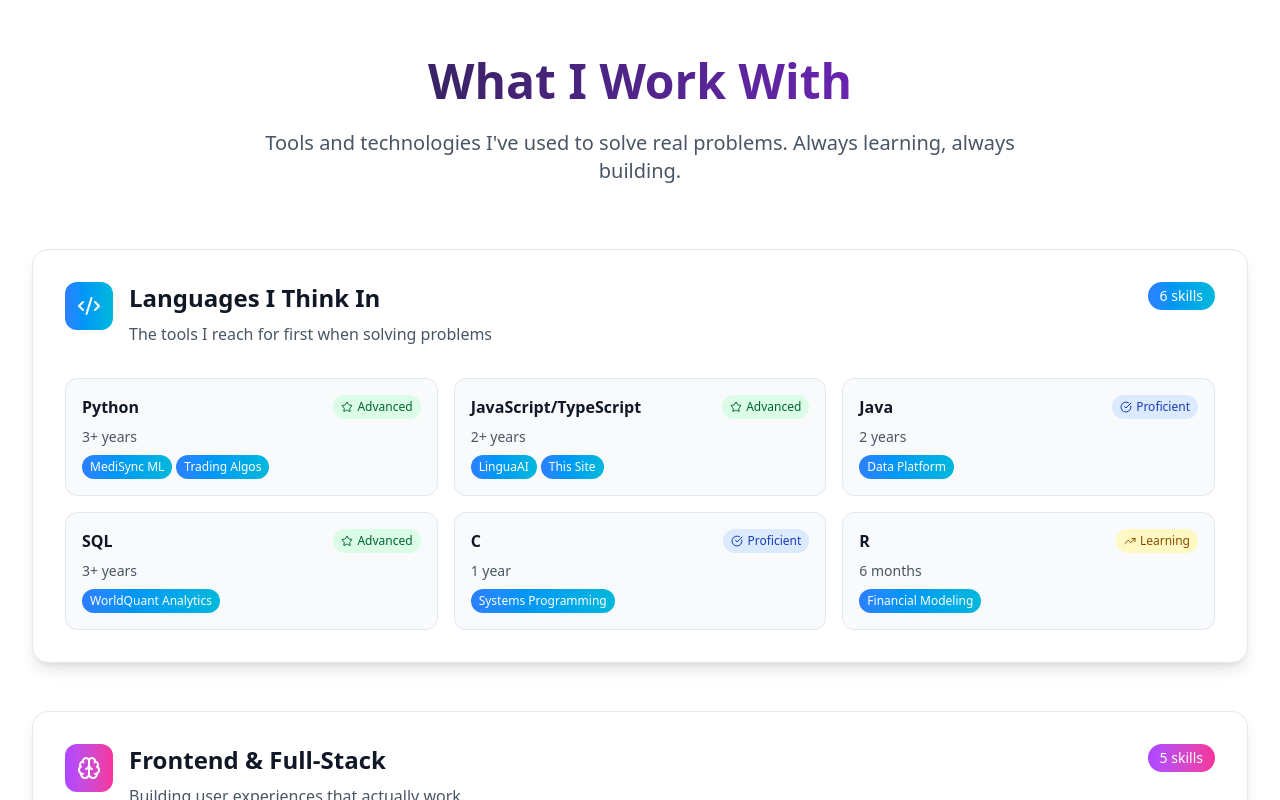
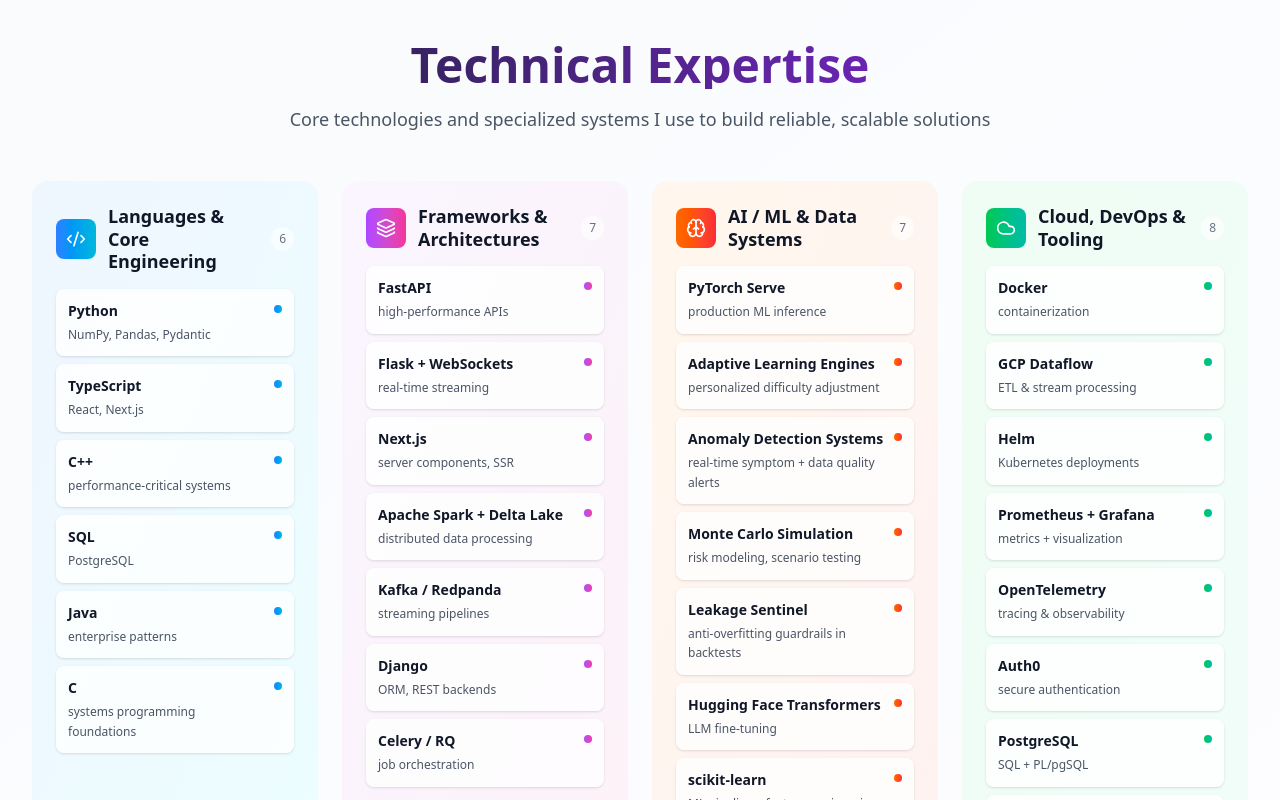
Before and after one commit to PriscillaOng12/portfolio, a Next.js app: page / in a window 1280 px wide. Shown: the part 5160-5960 px from the top of the page. Built offline with nearby package versions, Linux system fonts and the light colour scheme.

Commit message:
Update skills.tsx

```diff
--- a/src/components/skills.tsx
+++ b/src/components/skills.tsx
@@ -1,266 +1,189 @@
 'use client';
 
 import { motion } from 'framer-motion';
-import { Code2, Database, Cloud, Brain, BarChart3, TrendingUp, Star, CheckCircle } from 'lucide-react';
-
-interface Skill {
-  name: string;
-  level: 'Advanced' | 'Proficient' | 'Learning';
-  yearsUsed: string;
-  projectsUsed?: string[];
-}
+import { Code2, Layers, Brain, Cloud } from 'lucide-react';
 
 interface SkillCategory {
   title: string;
   icon: React.ComponentType<{ size: number; className?: string }>;
-  skills: Skill[];
+  skills: Array<{
+    name: string;
+    description: string;
+  }>;
   color: string;
-  description: string;
 }
 
 const skillCategories: SkillCategory[] = [
   {
-    title: 'Languages I Think In',
+    title: 'Languages & Core Engineering',
     icon: Code2,
-    description: 'The tools I reach for first when solving problems',
+    color: 'from-blue-500 to-cyan-500',
     skills: [
-      { name: 'Python', level: 'Advanced', yearsUsed: '3+ years', projectsUsed: ['MediSync ML', 'Trading Algos'] },
-      { name: 'JavaScript/TypeScript', level: 'Advanced', yearsUsed: '2+ years', projectsUsed: ['LinguaAI', 'This Site'] },
-      { name: 'Java', level: 'Proficient', yearsUsed: '2 years', projectsUsed: ['Data Platform'] },
-      { name: 'SQL', level: 'Advanced', yearsUsed: '3+ years', projectsUsed: ['WorldQuant Analytics'] },
-      { name: 'C', level: 'Proficient', yearsUsed: '1 year', projectsUsed: ['Systems Programming'] },
-      { name: 'R', level: 'Learning', yearsUsed: '6 months', projectsUsed: ['Financial Modeling'] }
-    ],
-    color: 'from-blue-500 to-cyan-500'
+      { name: 'Python', description: 'NumPy, Pandas, Pydantic' },
+      { name: 'TypeScript', description: 'React, Next.js' },
+      { name: 'C++', description: 'performance-critical systems' },
+      { name: 'SQL', description: 'PostgreSQL' },
+      { name: 'Java', description: 'enterprise patterns' },
+      { name: 'C', description: 'systems programming foundations' }
+    ]
   },
   {
-    title: 'Frontend & Full-Stack',
-    icon: Brain,
-    description: 'Building user experiences that actually work',
+    title: 'Frameworks & Architectures',
+    icon: Layers,
+    color: 'from-purple-500 to-pink-500',
     skills: [
-      { name: 'React/Next.js', level: 'Advanced', yearsUsed: '2+ years', projectsUsed: ['LinguaAI', 'Portfolio'] },
-      { name: 'Node.js', level: 'Proficient', yearsUsed: '1.5 years', projectsUsed: ['API Backends'] },
-      { name: 'Django/FastAPI', level: 'Proficient', yearsUsed: '1 year', projectsUsed: ['MediSync Backend'] },
-      { name: 'React Native', level: 'Learning', yearsUsed: '8 months', projectsUsed: ['MediSync Mobile'] },
-      { name: 'Tailwind CSS', level: 'Proficient', yearsUsed: '1 year', projectsUsed: ['Recent Projects'] }
-    ],
-    color: 'from-purple-500 to-pink-500'
+      { name: 'FastAPI', description: 'high-performance APIs' },
+      { name: 'Flask + WebSockets', description: 'real-time streaming' },
+      { name: 'Next.js', description: 'server components, SSR' },
+      { name: 'Apache Spark + Delta Lake', description: 'distributed data processing' },
+      { name: 'Kafka / Redpanda', description: 'streaming pipelines' },
+      { name: 'Django', description: 'ORM, REST backends' },
+      { name: 'Celery / RQ', description: 'job orchestration' }
+    ]
   },
   {
-    title: 'Data & Infrastructure',
-    icon: Database,
-    description: 'Making data work at scale (15TB+ daily at WorldQuant)',
+    title: 'AI / ML & Data Systems',
+    icon: Brain,
+    color: 'from-orange-500 to-red-500',
     skills: [
-      { name: 'PostgreSQL', level: 'Advanced', yearsUsed: '2+ years', projectsUsed: ['MediSync', 'Trading DB'] },
-      { name: 'Apache Spark', level: 'Proficient', yearsUsed: '1 year', projectsUsed: ['WorldQuant Pipelines'] },
-      { name: 'Redis', level: 'Proficient', yearsUsed: '1 year', projectsUsed: ['Caching Layers'] },
-      { name: 'Docker/K8s', level: 'Learning', yearsUsed: '8 months', projectsUsed: ['Deployment'] },
-      { name: 'AWS', level: 'Proficient', yearsUsed: '1.5 years', projectsUsed: ['Cloud Infrastructure'] }
-    ],
-    color: 'from-green-500 to-teal-500'
+      { name: 'PyTorch Serve', description: 'production ML inference' },
+      { name: 'Adaptive Learning Engines', description: 'personalized difficulty adjustment' },
+      { name: 'Anomaly Detection Systems', description: 'real-time symptom + data quality alerts' },
+      { name: 'Monte Carlo Simulation', description: 'risk modeling, scenario testing' },
+      { name: 'Leakage Sentinel', description: 'anti-overfitting guardrails in backtests' },
+      { name: 'Hugging Face Transformers', description: 'LLM fine-tuning' },
+      { name: 'scikit-learn', description: 'ML pipelines, feature engineering' }
+    ]
   },
   {
-    title: 'AI & Machine Learning',
-    icon: Brain,
-    description: 'From research papers to production models',
+    title: 'Cloud, DevOps & Tooling',
+    icon: Cloud,
+    color: 'from-green-500 to-teal-500',
     skills: [
-      { name: 'PyTorch', level: 'Advanced', yearsUsed: '2+ years', projectsUsed: ['Bias Research', 'MediSync ML'] },
-      { name: 'OpenAI APIs', level: 'Proficient', yearsUsed: '1 year', projectsUsed: ['LinguaAI Conversations'] },
-      { name: 'pandas/NumPy', level: 'Advanced', yearsUsed: '3+ years', projectsUsed: ['All Data Projects'] },
-      { name: 'scikit-learn', level: 'Proficient', yearsUsed: '2 years', projectsUsed: ['Predictive Models'] },
-      { name: 'Hugging Face', level: 'Learning', yearsUsed: '6 months', projectsUsed: ['LLM Fine-tuning'] }
-    ],
-    color: 'from-orange-500 to-red-500'
-  },
-  {
-    title: 'Finance & Trading',
-    icon: TrendingUp,
-    description: 'Managing my own $65k portfolio while building quant strategies',
-    skills: [
-      { name: 'Options Trading', level: 'Learning', yearsUsed: '1 year', projectsUsed: ['Personal Portfolio'] },
-      { name: 'Risk Management', level: 'Proficient', yearsUsed: '1.5 years', projectsUsed: ['WorldQuant Models'] },
-      { name: 'Time Series Analysis', level: 'Proficient', yearsUsed: '1 year', projectsUsed: ['ARIMA/GARCH'] },
-      { name: 'Statistical Modeling', level: 'Advanced', yearsUsed: '2+ years', projectsUsed: ['Research & Trading'] },
-      { name: 'Bloomberg Terminal', level: 'Learning', yearsUsed: '6 months', projectsUsed: ['Market Data'] }
-    ],
-    color: 'from-yellow-500 to-orange-500'
+      { name: 'Docker', description: 'containerization' },
+      { name: 'GCP Dataflow', description: 'ETL & stream processing' },
+      { name: 'Helm', description: 'Kubernetes deployments' },
+      { name: 'Prometheus + Grafana', description: 'metrics + visualization' },
+      { name: 'OpenTelemetry', description: 'tracing & observability' },
+      { name: 'Auth0', description: 'secure authentication' },
+      { name: 'PostgreSQL', description: 'SQL + PL/pgSQL' },
+      { name: 'Redis', description: 'caching, queues' }
+    ]
   }
 ];
 
-// Skill Level Component
-const SkillLevelBadge = ({ level }: { level: 'Advanced' | 'Proficient' | 'Learning' }) => {
-  const colors = {
-    Advanced: 'bg-green-100 text-green-800 dark:bg-green-900 dark:text-green-200',
-    Proficient: 'bg-blue-100 text-blue-800 dark:bg-blue-900 dark:text-blue-200',
-    Learning: 'bg-yellow-100 text-yellow-800 dark:bg-yellow-900 dark:text-yellow-200'
-  };
+// Individual Skill Item Component
+const SkillItem = ({ skill, categoryColor }: { skill: { name: string; description: string }; categoryColor: string }) => (
+  <motion.div
+    whileHover={{ scale: 1.02, y: -1 }}
+    className="group bg-white/80 dark:bg-gray-700/80 rounded-lg p-3 shadow-sm hover:shadow-md transition-all duration-300"
+  >
+    <div className="flex items-start justify-between">
+      <div className="flex-1">
+        <h4 className="font-semibold text-gray-900 dark:text-white mb-1 group-hover:text-blue-600 dark:group-hover:text-blue-400 transition-colors text-sm">
+          {skill.name}
+        </h4>
+        <p className="text-xs text-gray-600 dark:text-gray-400 leading-relaxed">
+          {skill.description}
+        </p>
+      </div>
+      <div className={`w-2 h-2 rounded-full bg-gradient-to-r ${categoryColor} mt-1 ml-2 flex-shrink-0`} />
+    </div>
+  </motion.div>
+);
 
-  const icons = {
-    Advanced: <Star size={12} className="mr-1" />,
-    Proficient: <CheckCircle size={12} className="mr-1" />,
-    Learning: <TrendingUp size={12} className="mr-1" />
+// Category Card Component
+const CategoryCard = ({ category, index }: { category: SkillCategory; index: number }) => {
+  const IconComponent = category.icon;
+
+  // Get gradient background based on category
+  const getGradientBg = (color: string) => {
+    switch (color) {
+      case 'from-blue-500 to-cyan-500':
+        return 'from-blue-50 to-cyan-50 dark:from-gray-800 dark:to-gray-700';
+      case 'from-purple-500 to-pink-500':
+        return 'from-purple-50 to-pink-50 dark:from-gray-800 dark:to-gray-700';
+      case 'from-orange-500 to-red-500':
+        return 'from-orange-50 to-red-50 dark:from-gray-800 dark:to-gray-700';
+      case 'from-green-500 to-teal-500':
+        return 'from-green-50 to-teal-50 dark:from-gray-800 dark:to-gray-700';
+      case 'from-yellow-500 to-orange-500':
+        return 'from-yellow-50 to-orange-50 dark:from-gray-800 dark:to-gray-700';
+      default:
+        return 'from-gray-50 to-gray-100 dark:from-gray-800 dark:to-gray-700';
+    }
   };
 
   return (
-    <span className={`inline-flex items-center px-2 py-1 rounded-full text-xs font-medium ${colors[level]}`}>
-      {icons[level]}
-      {level}
-    </span>
+    <motion.div
+      initial={{ opacity: 0, y: 20 }}
+      whileInView={{ opacity: 1, y: 0 }}
+      transition={{ duration: 0.4, delay: index * 0.1 }}
+      viewport={{ once: true }}
+      className={`bg-gradient-to-br ${getGradientBg(category.color)} rounded-2xl p-6 h-full`}
+    >
+      {/* Category Header */}
+      <div className="flex items-center gap-3 mb-4">
+        <div className={`w-10 h-10 bg-gradient-to-r ${category.color} rounded-lg flex items-center justify-center`}>
+          <IconComponent size={20} className="text-white" />
+        </div>
+        <div className="flex-1">
+          <h3 className="font-bold text-gray-900 dark:text-white text-lg leading-tight">
+            {category.title}
+          </h3>
+        </div>
+        <span className="text-xs text-gray-500 dark:text-gray-400 bg-white/60 dark:bg-gray-600/60 px-2 py-1 rounded-full">
+          {category.skills.length}
+        </span>
+      </div>
+
+      {/* Skills List */}
+      <div className="space-y-2">
+        {category.skills.map((skill, skillIndex) => (
+          <motion.div
+            key={skill.name}
+            initial={{ opacity: 0, x: -10 }}
+            whileInView={{ opacity: 1, x: 0 }}
+            transition={{ duration: 0.3, delay: (index * 0.1) + (skillIndex * 0.03) }}
+            viewport={{ once: true }}
+          >
+            <SkillItem skill={skill} categoryColor={category.color} />
+          </motion.div>
+        ))}
+      </div>
+    </motion.div>
   );
 };
 
-// Individual Skill Component
-const SkillCard = ({ skill, categoryColor }: { skill: Skill; categoryColor: string }) => (
-  <motion.div
-    whileHover={{ scale: 1.02 }}
-    className="group/skill bg-gray-50 dark:bg-gray-700 rounded-xl p-4 hover:bg-white dark:hover:bg-gray-600 transition-all duration-300 border border-transparent hover:border-gray-200 dark:hover:border-gray-500"
-  >
-    <div className="flex items-start justify-between mb-2">
-      <h4 className="font-semibold text-gray-900 dark:text-white">{skill.name}</h4>
-      <SkillLevelBadge level={skill.level} />
-    </div>
-    <p className="text-sm text-gray-600 dark:text-gray-400 mb-2">{skill.yearsUsed}</p>
-    {skill.projectsUsed && skill.projectsUsed.length > 0 && (
-      <div className="flex flex-wrap gap-1">
-        {skill.projectsUsed.slice(0, 2).map((project, idx) => (
-          <span
-            key={idx}
-            className={`text-xs px-2 py-1 bg-gradient-to-r ${categoryColor} text-white rounded-full`}
-          >
-            {project}
-          </span>
-        ))}
-        {skill.projectsUsed.length > 2 && (
-          <span className="text-xs text-gray-500 dark:text-gray-400">
-            +{skill.projectsUsed.length - 2} more
-          </span>
-        )}
-      </div>
-    )}
-  </motion.div>
-);
-
+// Main Skills Component
 export function Skills() {
   return (
-    <section id="skills" className="py-20 bg-white dark:bg-gray-950">
+    <section id="skills" className="py-16 bg-gradient-to-br from-gray-50 via-blue-50/30 to-purple-50/30 dark:from-gray-950 dark:via-gray-900 dark:to-gray-900">
       <div className="max-w-7xl mx-auto px-4 sm:px-6 lg:px-8">
+        {/* Header */}
         <motion.div
           initial={{ opacity: 0, y: 20 }}
           whileInView={{ opacity: 1, y: 0 }}
           transition={{ duration: 0.6 }}
           viewport={{ once: true }}
-          className="text-center mb-16"
+          className="text-center mb-12"
         >
-          <h2 className="text-4xl lg:text-5xl font-bold mb-6 bg-gradient-to-r from-gray-900 to-purple-600 dark:from-white dark:to-purple-400 bg-clip-text text-transparent">
-            What I Work With
+          <h2 className="text-4xl lg:text-5xl font-bold mb-4 bg-gradient-to-r from-gray-900 to-purple-600 dark:from-white dark:to-purple-400 bg-clip-text text-transparent">
+            Technical Expertise
           </h2>
-          <p className="text-xl text-gray-600 dark:text-gray-400 max-w-3xl mx-auto">
-            Tools and technologies I've used to solve real problems. Always learning, always building.
+          <p className="text-lg text-gray-600 dark:text-gray-400 max-w-3xl mx-auto">
+            Core technologies and specialized systems I use to build reliable, scalable solutions
           </p>
         </motion.div>
 
-        <div className="space-y-12">
-          {skillCategories.map((category, index) => {
-            const IconComponent = category.icon;
-            return (
-              <motion.div
-                key={category.title}
-                initial={{ opacity: 0, y: 20 }}
-                whileInView={{ opacity: 1, y: 0 }}
-                transition={{ duration: 0.6, delay: index * 0.1 }}
-                viewport={{ once: true }}
-                className="bg-white dark:bg-gray-800 rounded-2xl p-8 shadow-lg border border-gray-100 dark:border-gray-700"
-              >
-                {/* Category Header */}
-                <div className="flex items-start gap-4 mb-8">
-                  <div className={`p-3 rounded-xl bg-gradient-to-r ${category.color} text-white`}>
-                    <IconComponent size={24} />
-                  </div>
-                  <div className="flex-1">
-                    <h3 className="text-2xl font-bold text-gray-900 dark:text-white mb-2">
-                      {category.title}
-                    </h3>
-                    <p className="text-gray-600 dark:text-gray-400">
-                      {category.description}
-                    </p>
-                  </div>
-                  <div className={`px-3 py-1 rounded-full text-sm font-medium bg-gradient-to-r ${category.color} text-white`}>
-                    {category.skills.length} skills
-                  </div>
-                </div>
-
-                {/* Skills Grid */}
-                <div className="grid grid-cols-1 md:grid-cols-2 lg:grid-cols-3 gap-4">
-                  {category.skills.map((skill, skillIndex) => (
-                    <motion.div
-                      key={skill.name}
-                      initial={{ opacity: 0, x: -20 }}
-                      whileInView={{ opacity: 1, x: 0 }}
-                      transition={{ duration: 0.4, delay: (index * 0.1) + (skillIndex * 0.05) }}
-                      viewport={{ once: true }}
-                    >
-                      <SkillCard skill={skill} categoryColor={category.color} />
-                    </motion.div>
-                  ))}
-                </div>
-              </motion.div>
-            );
-          })}
+        {/* Skills Grid - 4 Cards in Single Row */}
+        <div className="grid grid-cols-1 md:grid-cols-2 lg:grid-cols-4 gap-6">
+          {skillCategories.map((category, index) => (
+            <CategoryCard key={category.title} category={category} index={index} />
+          ))}
         </div>
 
-        {/* What I'm Learning Now */}
-        <motion.div
-          initial={{ opacity: 0, y: 20 }}
-          whileInView={{ opacity: 1, y: 0 }}
-          transition={{ duration: 0.6, delay: 0.8 }}
-          viewport={{ once: true }}
-          className="mt-16"
-        >
-          <div className="bg-gradient-to-r from-blue-50 to-purple-50 dark:from-gray-800 dark:to-gray-700 rounded-2xl p-8">
-            <div className="text-center mb-8">
-              <h3 className="text-2xl font-bold text-gray-900 dark:text-white mb-4">
-                What I'm Learning Right Now
-              </h3>
-              <p className="text-gray-600 dark:text-gray-400 max-w-2xl mx-auto">
-                The stuff I'm currently obsessing over (because there's always something new to figure out)
-              </p>
-            </div>
 
-            <div className="grid grid-cols-1 md:grid-cols-2 lg:grid-cols-4 gap-6">
-              <div className="bg-white dark:bg-gray-800 p-6 rounded-xl text-center">
-                <div className="w-12 h-12 bg-blue-100 dark:bg-blue-900 rounded-lg flex items-center justify-center mx-auto mb-3">
-                  <Brain size={24} className="text-blue-600 dark:text-blue-300" />
-                </div>
-                <h4 className="font-semibold text-gray-900 dark:text-white mb-2">AI Bias Research</h4>
-                <p className="text-sm text-gray-600 dark:text-gray-400">Understanding how models fail in the real world</p>
-              </div>
-
-              <div className="bg-white dark:bg-gray-800 p-6 rounded-xl text-center">
-                <div className="w-12 h-12 bg-green-100 dark:bg-green-900 rounded-lg flex items-center justify-center mx-auto mb-3">
-                  <TrendingUp size={24} className="text-green-600 dark:text-green-300" />
-                </div>
-                <h4 className="font-semibold text-gray-900 dark:text-white mb-2">Options Strategies</h4>
-                <p className="text-sm text-gray-600 dark:text-gray-400">Currently learning iron condors and covered calls</p>
-              </div>
-
-              <div className="bg-white dark:bg-gray-800 p-6 rounded-xl text-center">
-                <div className="w-12 h-12 bg-purple-100 dark:bg-purple-900 rounded-lg flex items-center justify-center mx-auto mb-3">
-                  <BarChart3 size={24} className="text-purple-600 dark:text-purple-300" />
-                </div>
-                <h4 className="font-semibold text-gray-900 dark:text-white mb-2">PM Frameworks</h4>
-                <p className="text-sm text-gray-600 dark:text-gray-400">Diving deep into product strategy and user research</p>
-              </div>
-
-              <div className="bg-white dark:bg-gray-800 p-6 rounded-xl text-center">
-                <div className="w-12 h-12 bg-orange-100 dark:bg-orange-900 rounded-lg flex items-center justify-center mx-auto mb-3">
-                  <Database size={24} className="text-orange-600 dark:text-orange-300" />
-                </div>
-                <h4 className="font-semibold text-gray-900 dark:text-white mb-2">Distributed Systems</h4>
-                <p className="text-sm text-gray-600 dark:text-gray-400">How to make things work at WorldQuant scale</p>
-              </div>
-            </div>
-          </div>
-        </motion.div>
       </div>
     </section>
   );
```
